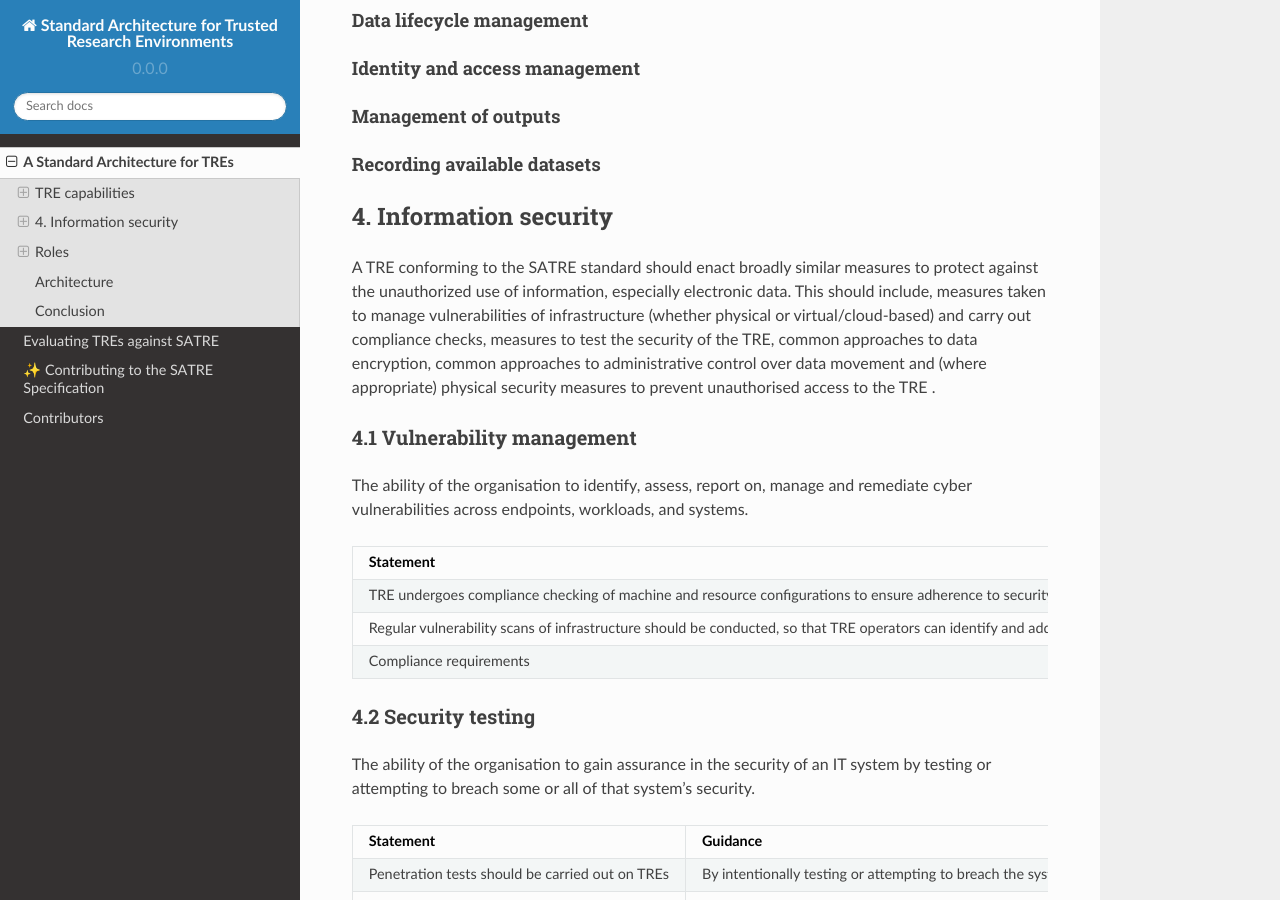
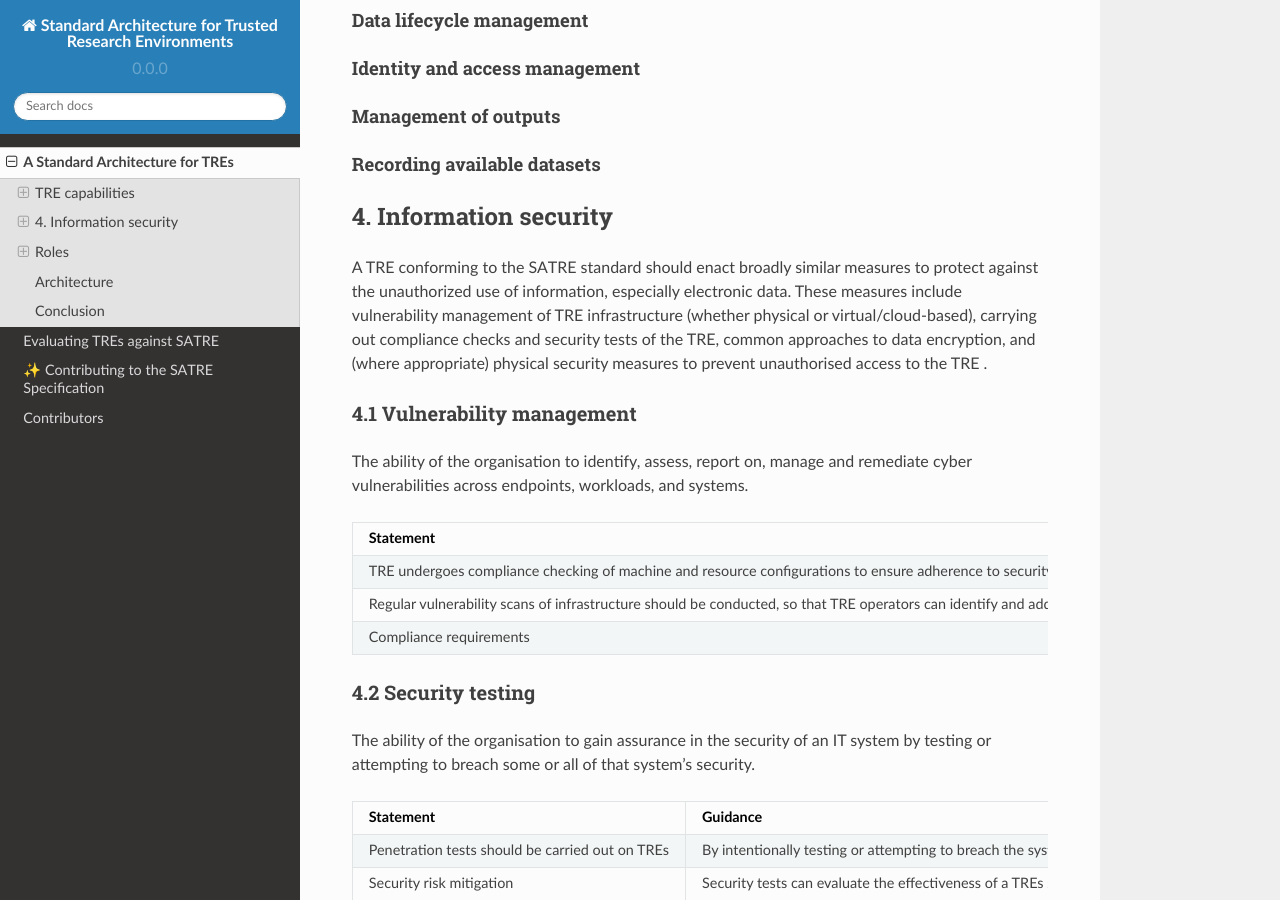
Before and after one commit to sa-tre/satre-specification, a Sphinx documentation site: the page built from docs/source/standard.md, in a window 1280 px wide and 900 px high, scrolled down 2086 px. Built offline with Sphinx 7.4.7 and the Read the Docs theme 2.0.0, drawn with Linux system fonts in a browser that asks for light colours.

Commit message:
revise IS intro

```diff
--- a/docs/source/standard.md
+++ b/docs/source/standard.md
@@ -99,7 +99,7 @@ There might be good reasons why any particular TRE does not possess one or more
 
 ## 4. Information security
 
-A TRE conforming to the SATRE standard should enact broadly similar measures to protect against the unauthorized use of information, especially electronic data. This should include, measures taken to manage vulnerabilities of infrastructure (whether physical or virtual/cloud-based) and carry out compliance checks, measures to test the security of the TRE, common approaches to data encryption, common approaches to administrative control over data movement and (where appropriate) physical security measures to prevent unauthorised access to the TRE .
+A TRE conforming to the SATRE standard should enact broadly similar measures to protect against the unauthorized use of information, especially electronic data. These measures include vulnerability management of TRE infrastructure (whether physical or virtual/cloud-based), carrying out compliance checks and security tests of the TRE, common approaches to data encryption, and (where appropriate) physical security measures to prevent unauthorised access to the TRE .
 
 ### 4.1 Vulnerability management
 
```
